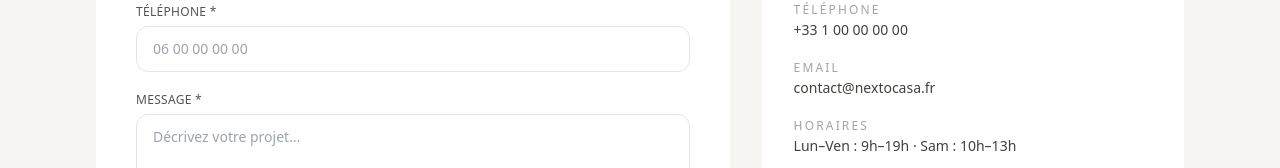
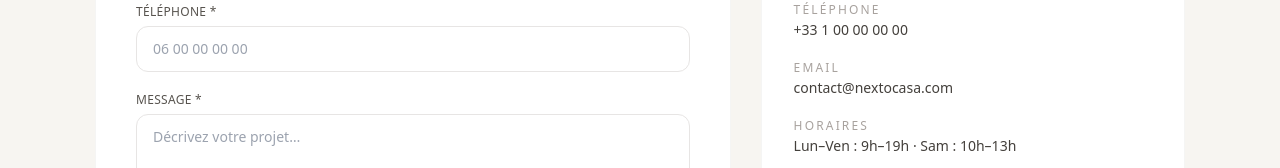
Before and after one commit to saidhadjadj/nextocasa, a React (Vite) app: page /contact in a window 1280 px wide. Shown: the part 492-660 px from the top of the page. Built offline with nearby package versions, Linux system fonts and the light colour scheme.

Commit message:
🔗 migration: remplacement nextocasa.fr → nextocasa.com

```diff
--- a/src/pages/Contact.jsx
+++ b/src/pages/Contact.jsx
@@ -275,7 +275,7 @@ function Contact() {
                       value: "Neuilly-sur-Marne, Île-de-France",
                     },
                     { label: "Téléphone", value: "+33 1 00 00 00 00" },
-                    { label: "Email", value: "contact@nextocasa.fr" },
+                    { label: "Email", value: "contact@nextocasa.com" },
                     {
                       label: "Horaires",
                       value: "Lun–Ven : 9h–19h · Sam : 10h–13h",
```
Also changed, not shown: public/robots.txt, 2 other files (tests, documents, lock files or other folders).
